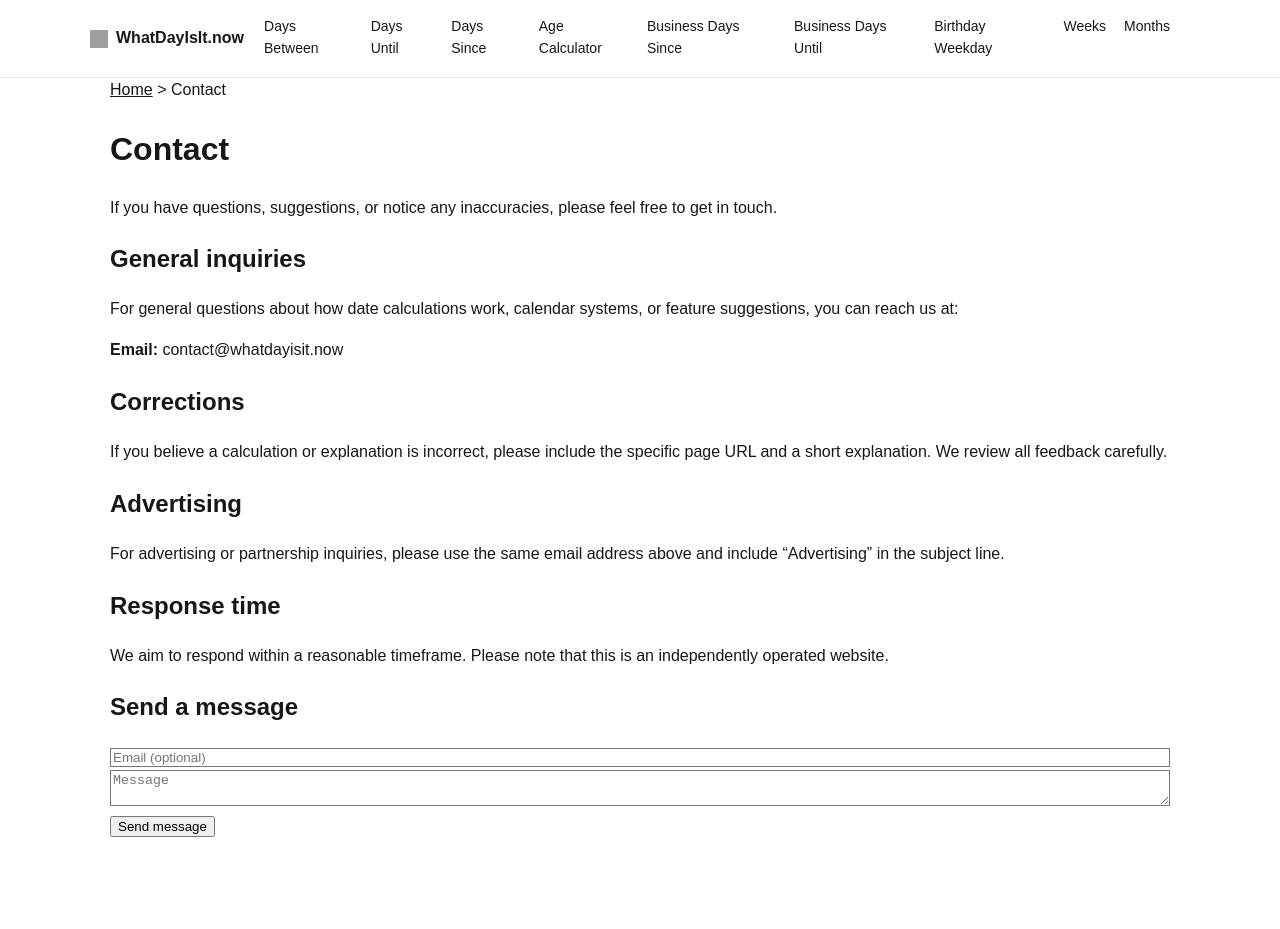
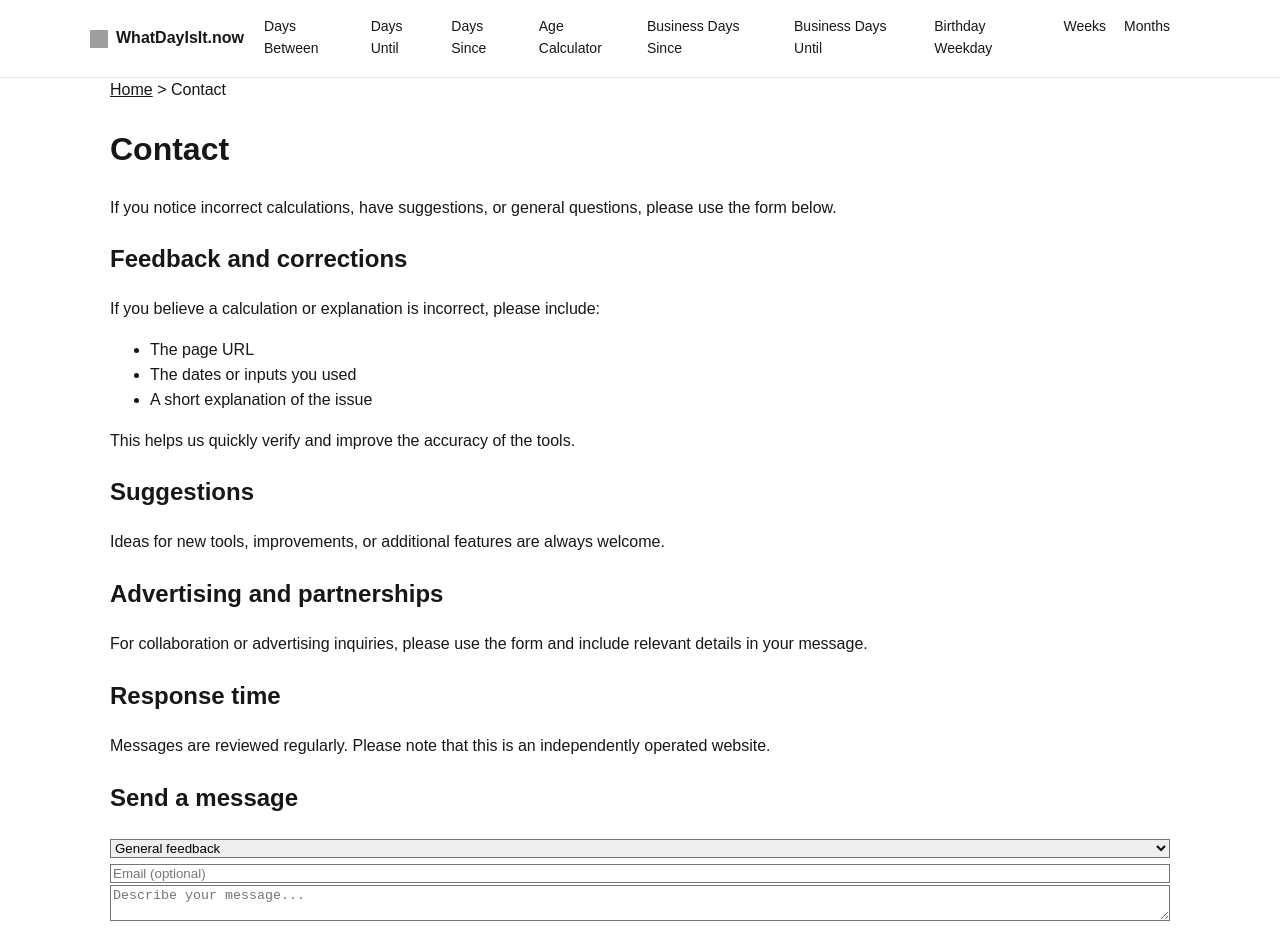
Before and after one commit to bosmeel/whatdayisit-now, a Next.js app: page /contact in a window 1280 px wide. Shown: the top 929 px of the page. Built offline with nearby package versions, Linux system fonts and the light colour scheme; grey boxes are pictures that could not be loaded.

Commit message:
Add spam filter (honeypot + validation)

```diff
--- a/app/api/contact/route.ts
+++ b/app/api/contact/route.ts
@@ -5,17 +5,17 @@ const resend = new Resend(process.env.RESEND_API_KEY);
 
 export async function POST(req: Request) {
   try {
-    const { email, message } = await req.json();
+    const { email, message, type, website } = await req.json();
 
-    const data = await resend.emails.send({
+    await resend.emails.send({
       from: "WhatDayIsIt <onboarding@resend.dev>",
       to: "contact@whatdayisit.now",
-      subject: "New message from website",
-     replyTo: email || undefined,
+      subject: `Website message (${type})`,
+      replyTo: email || undefined,
       text: message,
     });
 
-    return NextResponse.json({ success: true, data });
+    return NextResponse.json({ success: true });
 
   } catch (error) {
     console.error(error);
--- a/app/contact/ContactForm.tsx
+++ b/app/contact/ContactForm.tsx
@@ -6,6 +6,8 @@ export default function ContactForm() {
 
   const [email, setEmail] = useState("");
   const [message, setMessage] = useState("");
+  const [type, setType] = useState("feedback");
+  const [website, setWebsite] = useState(""); // honeypot
 
   async function submit(e: any) {
     e.preventDefault();
@@ -13,16 +15,30 @@ export default function ContactForm() {
     await fetch("/api/contact", {
       method: "POST",
       headers: { "Content-Type": "application/json" },
-      body: JSON.stringify({ email, message }),
+      body: JSON.stringify({ email, message, type, website }),
     });
 
     alert("Message sent");
     setEmail("");
     setMessage("");
+    setType("feedback");
+    setWebsite("");
   }
 
   return (
     <form onSubmit={submit} className="mt-4 space-y-4 not-prose">
+
+      <select
+        value={type}
+        onChange={(e) => setType(e.target.value)}
+        className="w-full border border-neutral-300 rounded px-3 py-2"
+      >
+        <option value="wrong-calculation">Wrong calculation</option>
+        <option value="bug">Bug</option>
+        <option value="feedback">General feedback</option>
+        <option value="suggestion">Suggestion</option>
+        <option value="advertising">Advertising / partnership</option>
+      </select>
 
       <input
         type="email"
@@ -34,10 +50,20 @@ export default function ContactForm() {
 
       <textarea
         required
-        placeholder="Message"
+        placeholder="Describe your message..."
         value={message}
         onChange={(e) => setMessage(e.target.value)}
         className="w-full border border-neutral-300 rounded px-3 py-2 h-32"
+      />
+
+      {/* Honeypot field (hidden for users, visible to bots) */}
+      <input
+        type="text"
+        value={website}
+        onChange={(e) => setWebsite(e.target.value)}
+        className="hidden"
+        autoComplete="off"
+        tabIndex={-1}
       />
 
       <button
--- a/app/contact/page.tsx
+++ b/app/contact/page.tsx
@@ -28,38 +28,39 @@ export default function ContactPage() {
         <div className="prose max-w-none text-neutral-700">
 
           <p>
-            If you have questions, suggestions, or notice any inaccuracies,
-            please feel free to get in touch.
+            If you notice incorrect calculations, have suggestions, or general questions,
+            please use the form below.
           </p>
 
-          <h2>General inquiries</h2>
+          <h2>Feedback and corrections</h2>
           <p>
-            For general questions about how date calculations work,
-            calendar systems, or feature suggestions, you can reach us at:
+            If you believe a calculation or explanation is incorrect, please include:
           </p>
 
+          <ul>
+            <li>The page URL</li>
+            <li>The dates or inputs you used</li>
+            <li>A short explanation of the issue</li>
+          </ul>
+
           <p>
-            <strong>Email:</strong> contact@whatdayisit.now
+            This helps us quickly verify and improve the accuracy of the tools.
           </p>
 
-          <h2>Corrections</h2>
+          <h2>Suggestions</h2>
           <p>
-            If you believe a calculation or explanation is incorrect,
-            please include the specific page URL and a short explanation.
-            We review all feedback carefully.
+            Ideas for new tools, improvements, or additional features are always welcome.
           </p>
 
-          <h2>Advertising</h2>
+          <h2>Advertising and partnerships</h2>
           <p>
-            For advertising or partnership inquiries,
-            please use the same email address above and include
-            “Advertising” in the subject line.
+            For collaboration or advertising inquiries, please use the form and include
+            relevant details in your message.
           </p>
 
           <h2>Response time</h2>
           <p>
-            We aim to respond within a reasonable timeframe.
-            Please note that this is an independently operated website.
+            Messages are reviewed regularly. Please note that this is an independently operated website.
           </p>
 
           <h2 className="mt-10">Send a message</h2>
```
